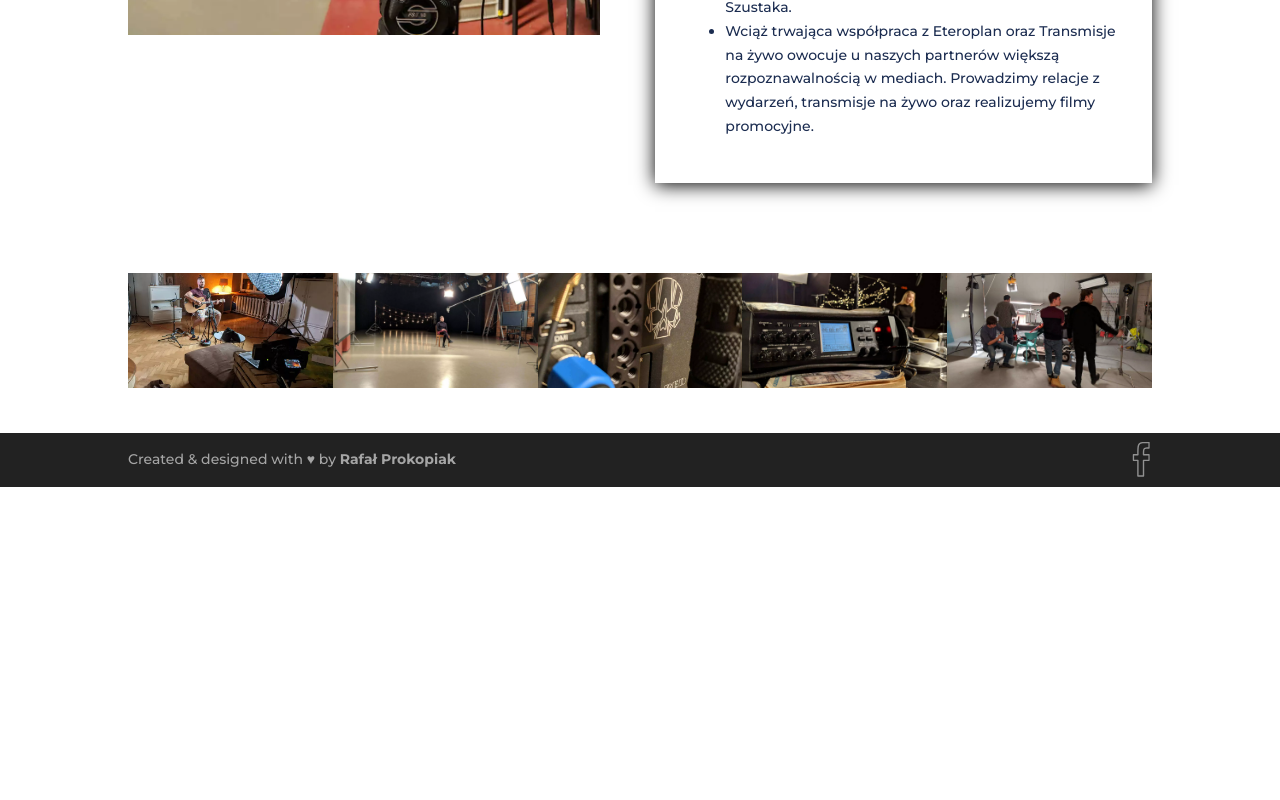
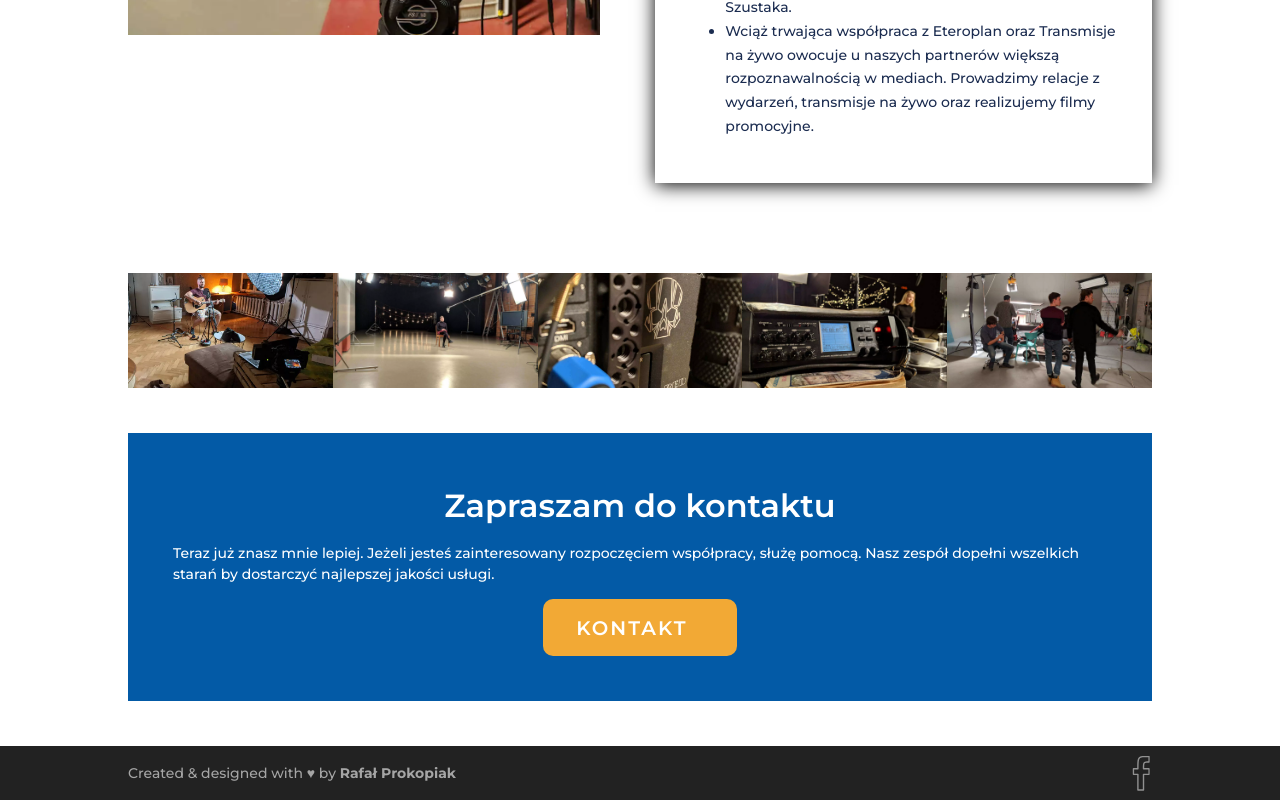
Before and after one commit to Rehaeel/rafal.prokopiak.pl, a React (Create React App) app: page /o-mnie in a window 1280 px wide. Shown: the part 1106-1906 px from the top of the page. Before the commit the page ends 1593 px from the top, so only its background shows below. Built offline with nearby package versions, Linux system fonts and the light colour scheme.

Commit message:
ending about-me page with routing links

```diff
--- a/src/components/sites/about-me-page/about-me-page.css
+++ b/src/components/sites/about-me-page/about-me-page.css
@@ -7,6 +7,7 @@
     column-gap: 3%;
     align-items: center;
     justify-items: center;
+    background: linear-gradient(var(--blue-color) 0%, rgba(255,255,255,0) 30%);
 }
 
 .genesis1,
@@ -14,6 +15,7 @@
     padding: 30px;
     box-shadow: 0px 2px 18px 0px rgb(0 0 0 / 3);
     line-height: 1.7em;
+    background-color: #fff;
 }
 
 .genesis div:first-of-type {
@@ -63,3 +65,27 @@
     transform:scale(1.1);
     opacity: 0.5;
 }
+
+/******************* CTA /*******************/
+
+.about-me-cta {
+    position: relative;
+    display: grid;
+    grid-template-columns: 1fr;
+    background-color: var(--blue-color);
+    width: 80%;
+    padding: var(--padding);
+    margin: 0 auto var(--padding) auto;
+    justify-items: center;
+}
+
+.about-me-cta>h1,
+.about-me-cta>p,
+.about-me-cta>.btn {
+    color: #fff;
+    width: fit-content;
+}
+
+.about-me-cta>h1 {
+    margin-block-end: 0;
+}
--- a/src/components/sites/about-me-page/about-me-page.js
+++ b/src/components/sites/about-me-page/about-me-page.js
@@ -1,5 +1,6 @@
 import React, { Component } from 'react'
 import './about-me-page.css';
+import Button from '../../button/button.js';
 import Menu from './sections/menu/menu.js';
 import Footer from './sections/footer/footer.js';
 import FilmSet from './sections/img/plan-filmowy.webp';
@@ -40,7 +41,15 @@ export default class AboutMeSite extends Component {
                         <div><img src={FilmSet5} alt='' /></div>
                         <div><img src={FilmSet7} alt='' /></div >
                     </div>
-
+                </div>
+                <div className="about-me-cta">
+                    <h1>
+                        Zapraszam do kontaktu
+                    </h1>
+                    <p>
+                        Teraz już znasz mnie lepiej. Jeżeli jesteś zainteresowany rozpoczęciem współpracy, służę pomocą. Nasz zespół dopełni wszelkich starań by dostarczyć najlepszej jakości usługi.
+                    </p>
+                    <Button link="/#contact">Kontakt</Button>
                 </div>
                 <Footer />
             </div>
--- a/src/components/sites/about-me-page/sections/menu/menu.css
+++ b/src/components/sites/about-me-page/sections/menu/menu.css
@@ -42,6 +42,7 @@ filter: drop-shadow(5px 5px 10px rgba(0,0,0,0.25));
 
 .tabs h2 {
     font-weight: 300;
+    margin-block-start: 0.83em;
 }
 
 .tabs a:hover {
--- a/src/components/sites/main-page/home-page.js
+++ b/src/components/sites/main-page/home-page.js
@@ -7,7 +7,7 @@ import Crew from '../../sections/crew/crew.js';
 import References from '../../sections/references/references.js';
 import Quote from '../../sections/quote/quote.js';
 import Welcome from '../../sections/welcome/welcome.js';
-import { Sugar } from 'react-preloaders2';
+// import { Sugar } from 'react-preloaders2';
 import AboutMe from '../../sections/about-me/about-me.js';
 
 export default class HomePage extends Component {
@@ -22,7 +22,7 @@ export default class HomePage extends Component {
                 <Crew />
                 <Partners />
                 <ContactForm />
-                <Sugar background='linear-gradient(0deg, var(--link-color) 0%, var(--blue-color) 100%);' color='var(--orange-color)' />
+                {/* <Sugar background='linear-gradient(0deg, var(--link-color) 0%, var(--blue-color) 100%);' color='var(--orange-color)' /> */}
             </div>
         )
     }
```
